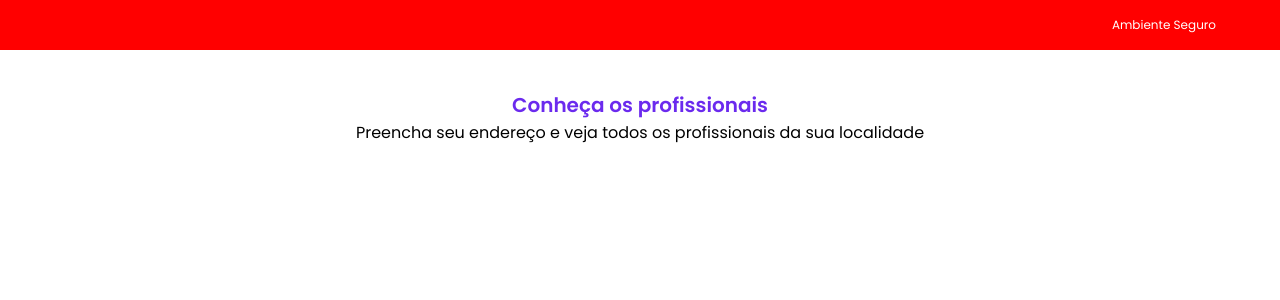
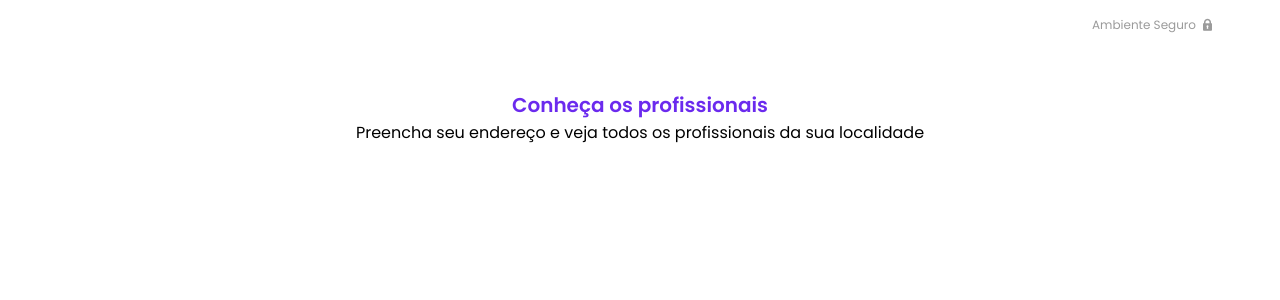
Before and after one commit to nathabonfim59/ediaristas, a Next.js app: page / in a window 1280 px wide. Shown: the top 300 px of the page. Built offline with nearby package versions, Linux system fonts and the light colour scheme.

Commit message:
style(componentes/SafeEnvironment): cores mais legíveis

```diff
--- a/src/ui/components/feedback/SafeEnvironment/SafeEnvironment.style.tsx
+++ b/src/ui/components/feedback/SafeEnvironment/SafeEnvironment.style.tsx
@@ -1,8 +1,8 @@
 import { styled } from "@mui/material/styles";
 
 export const SafeEnviromentContainer = styled('div')`
-    background-color: red;
-    color: white;
+    color: ${({theme }) => theme.palette.text.secondary };
+    background-color: ${({theme }) => theme.palette.background.default };
     text-align: right;
     padding: 16px 0;
     font-size: 12px
--- a/src/ui/components/feedback/SafeEnvironment/SafeEnvironment.tsx
+++ b/src/ui/components/feedback/SafeEnvironment/SafeEnvironment.tsx
@@ -6,7 +6,7 @@
     return (
         <SafeEnviromentContainer>
             <Container>
-                Ambiente Seguro
+                Ambiente Seguro <i className={'twf-lock'}/>
             </Container>
         </SafeEnviromentContainer>
     );
```
